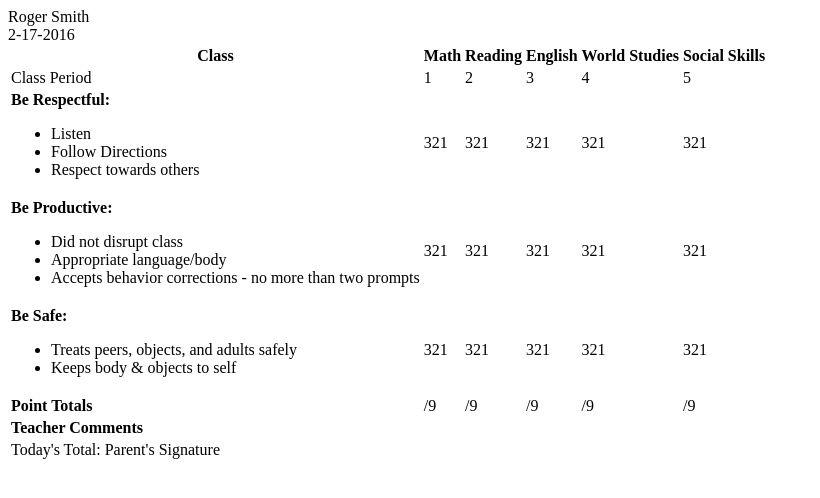
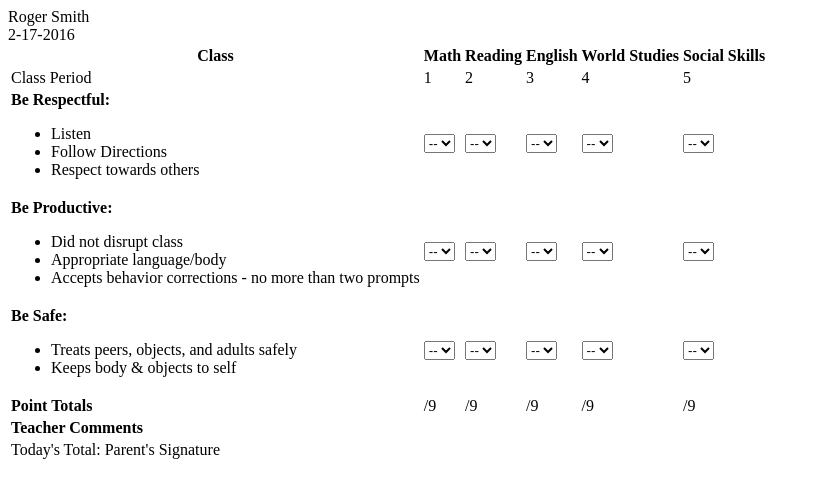
Before and after one commit to roarb/TrackRight, a plain HTML site: page sample/form.html in a window 1280 px wide. Shown: the whole page, without its empty margins (0-820 px from the left). Drawn offline with Linux system fonts and the light colour scheme.

Commit message:
form build update

```diff
--- a/sample/form.html
+++ b/sample/form.html
@@ -3,6 +3,7 @@
 <head>
     <meta charset="UTF-8">
     <title>Sample Student Form</title>
+    <link rel="stylesheet" type="text/css" href="/theme/default/css/styles.css">
 </head>
 <body>
 
@@ -36,11 +37,46 @@
             <li>Follow Directions</li>
             <li>Respect towards others</li>
         </ul></td>
-        <td><span>3</span><span>2</span><span>1</span></td>
-        <td><span>3</span><span>2</span><span>1</span></td>
-        <td><span>3</span><span>2</span><span>1</span></td>
-        <td><span>3</span><span>2</span><span>1</span></td>
-        <td><span>3</span><span>2</span><span>1</span></td>
+        <td>
+            <select name="1-1">
+                <option value="" selected>--</option>
+                <option value="1">1</option>
+                <option value="2">2</option>
+                <option value="3">3</option>
+            </select>
+        </td>
+        <td>
+            <select name="2-1">
+                <option value="" selected>--</option>
+                <option value="1">1</option>
+                <option value="2">2</option>
+                <option value="3">3</option>
+            </select>
+        </td>
+        <td>
+            <select name="3-1">
+                <option value="" selected>--</option>
+                <option value="1">1</option>
+                <option value="2">2</option>
+                <option value="3">3</option>
+            </select>
+        </td>
+        <td>
+            <select name="4-1">
+                <option value="" selected>--</option>
+                <option value="1">1</option>
+                <option value="2">2</option>
+                <option value="3">3</option>
+            </select>
+        </td>
+        <td>
+            <select name="5-1">
+                <option value="" selected>--</option>
+                <option value="1">1</option>
+                <option value="2">2</option>
+                <option value="3">3</option>
+            </select>
+        </td>
     </tr>
     <tr>
         <td><strong>Be Productive:</strong><ul>
@@ -48,30 +84,100 @@
             <li>Appropriate language/body</li>
             <li>Accepts behavior corrections - no more than two prompts</li>
         </ul></td>
-        <td><span>3</span><span>2</span><span>1</span></td>
-        <td><span>3</span><span>2</span><span>1</span></td>
-        <td><span>3</span><span>2</span><span>1</span></td>
-        <td><span>3</span><span>2</span><span>1</span></td>
-        <td><span>3</span><span>2</span><span>1</span></td>
+        <td>
+            <select name="1-2">
+                <option value="" selected>--</option>
+                <option value="1">1</option>
+                <option value="2">2</option>
+                <option value="3">3</option>
+            </select>
+        </td>
+        <td>
+            <select name="2-2">
+                <option value="" selected>--</option>
+                <option value="1">1</option>
+                <option value="2">2</option>
+                <option value="3">3</option>
+            </select>
+        </td>
+        <td>
+            <select name="3-2">
+                <option value="" selected>--</option>
+                <option value="1">1</option>
+                <option value="2">2</option>
+                <option value="3">3</option>
+            </select>
+        </td>
+        <td>
+            <select name="4-2">
+                <option value="" selected>--</option>
+                <option value="1">1</option>
+                <option value="2">2</option>
+                <option value="3">3</option>
+            </select>
+        </td>
+        <td>
+            <select name="5-2">
+                <option value="" selected>--</option>
+                <option value="1">1</option>
+                <option value="2">2</option>
+                <option value="3">3</option>
+            </select>
+        </td>
     </tr>
     <tr>
         <td><strong>Be Safe:</strong><ul>
             <li>Treats peers, objects, and adults safely</li>
             <li>Keeps body &amp; objects to self</li>
         </ul></td>
-        <td><span>3</span><span>2</span><span>1</span></td>
-        <td><span>3</span><span>2</span><span>1</span></td>
-        <td><span>3</span><span>2</span><span>1</span></td>
-        <td><span>3</span><span>2</span><span>1</span></td>
-        <td><span>3</span><span>2</span><span>1</span></td>
+        <td>
+            <select name="1-3">
+                <option value="" selected>--</option>
+                <option value="1">1</option>
+                <option value="2">2</option>
+                <option value="3">3</option>
+            </select>
+        </td>
+        <td>
+            <select name="2-3">
+                <option value="" selected>--</option>
+                <option value="1">1</option>
+                <option value="2">2</option>
+                <option value="3">3</option>
+            </select>
+        </td>
+        <td>
+            <select name="3-1">
+                <option value="" selected>--</option>
+                <option value="1">1</option>
+                <option value="2">2</option>
+                <option value="3">3</option>
+            </select>
+        </td>
+        <td>
+            <select name="4-3">
+                <option value="" selected>--</option>
+                <option value="1">1</option>
+                <option value="2">2</option>
+                <option value="3">3</option>
+            </select>
+        </td>
+        <td>
+            <select name="5-3">
+                <option value="" selected>--</option>
+                <option value="1">1</option>
+                <option value="2">2</option>
+                <option value="3">3</option>
+            </select>
+        </td>
     </tr>
     <tr>
         <td><strong>Point Totals</strong></td>
-        <td>/9</td>
-        <td>/9</td>
-        <td>/9</td>
-        <td>/9</td>
-        <td>/9</td>
+        <td><span id="add-1"></span>/9</td>
+        <td><span id="add-2"></span>/9</td>
+        <td><span id="add-3"></span>/9</td>
+        <td><span id="add-4"></span>/9</td>
+        <td><span id="add-5"></span>/9</td>
     </tr>
     <tr>
         <td><strong>Teacher Comments</strong></td>
```
Also changed, not shown: theme/default/css/styles.css (added).
